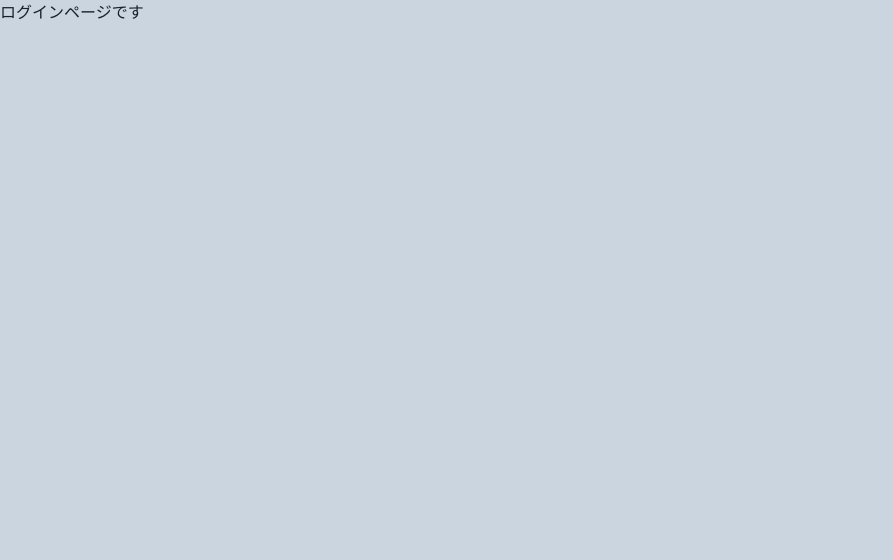
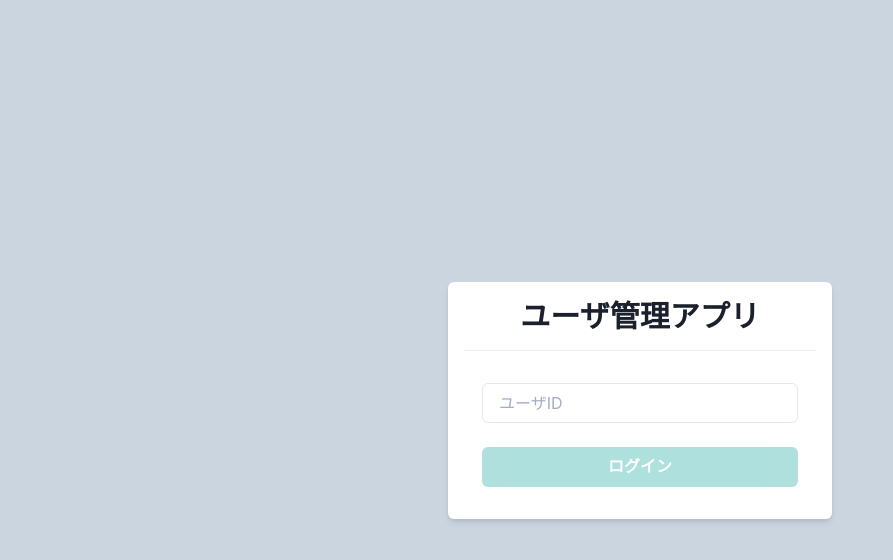
Before and after one commit to koinapu/react-chakra-ui, a React (Create React App) app: page / in a window 1280 px wide. Shown: the top 560 px of the page, without its empty margins (0-893 px from the left). Built offline with nearby package versions, Linux system fonts and the light colour scheme.

Commit message:
ログイン機能完了

```diff
--- a/package.json
+++ b/package.json
@@ -14,6 +14,7 @@
     "@emotion/react": "11.1.5",
     "@emotion/styled": "11.3.0",
     "@types/react-router-dom": "^5.1.7",
+    "axios": "0.21.1",
     "framer-motion": "4.1.11",
     "react": "17.0.2",
     "react-dom": "17.0.2",
--- /dev/null
+++ b/src/components/atoms/button/PrimaryButton.tsx
@@ -0,0 +1,25 @@
+import { memo, ReactNode, VFC } from "react";
+import { Button } from "@chakra-ui/button";
+
+type Props = {
+    children: ReactNode;
+    disabled: boolean;
+    loading: boolean;
+    onClick: () => void;
+};
+
+export const PrimaryButton: VFC<Props> = memo((props) => {
+    const { children, disabled = false, loading = false, onClick } = props;
+    return (
+        <Button
+            bg="teal.400"
+            color="white"
+            _hover={{ opacity: 0.8 }}
+            onClick={onClick}
+            isLoading={loading}
+            disabled={disabled || loading}
+        >
+            {children}
+        </Button>
+    )
+});
--- a/src/components/molecules/MenuDrawer.tsx
+++ b/src/components/molecules/MenuDrawer.tsx
@@ -1,25 +1,28 @@
 import { Button } from "@chakra-ui/button";
 import { Drawer, DrawerBody, DrawerContent, DrawerOverlay } from "@chakra-ui/modal";
-import { memo, VFC } from "react";
+import React, { memo, VFC } from "react";
 
 type Props = {
+    isOpen: boolean;
     onClose: () => void;
-    isOpen: boolean;
+    onClickHome: () => void;
+    onClickUserManagement: () => void;
+    onClickSetting: () => void;
 };
 
 export const MenuDrawer: VFC<Props> = memo((props) => {
-    const { isOpen, onClose } = props;
+    const { isOpen, onClose, onClickHome, onClickUserManagement, onClickSetting } = props;
     return (
-        <Drawer placement="left" size="xs" onClose={onClose} isOpen={isOpen}>
+        <Drawer placement="left" size="xs" onClose={onClose} isOpen={isOpen} >
             <DrawerOverlay>
                 <DrawerContent>
                     <DrawerBody p={0} bg="gray.100">
-                        <Button w="100%">TOP</Button>
-                        <Button w="100%">ユーザ一覧</Button>
-                        <Button w="100%">設定</Button>
+                        <Button w="100%" onClick={onClickHome}>TOP</Button>
+                        <Button w="100%" onClick={onClickUserManagement}>ユーザ一覧</Button>
+                        <Button w="100%" onClick={onClickSetting}>設定</Button>
                     </DrawerBody>
                 </DrawerContent>
             </DrawerOverlay>
-        </Drawer>
+        </Drawer >
     );
 });
--- a/src/components/organisms/layout/Header.tsx
+++ b/src/components/organisms/layout/Header.tsx
@@ -1,11 +1,18 @@
 import { useDisclosure } from "@chakra-ui/hooks";
 import { Box, Flex, Heading, Link } from "@chakra-ui/layout";
-import { memo, VFC } from "react";
+import { memo, useCallback, VFC } from "react";
+import { useHistory } from "react-router";
 import { MenuIconButton } from "../../atoms/button/MenuIconButton";
 import { MenuDrawer } from "../../molecules/MenuDrawer";
 
 export const Header: VFC = memo(() => {
     const { isOpen, onOpen, onClose } = useDisclosure();
+
+    const history = useHistory();
+    const onClickHome = useCallback(() => history.push("/home"), []);
+    const onClickUserManagement = useCallback(() => history.push("/home/user_management"), []);
+    const onClickSetting = useCallback(() => history.push("/home/setting"), []);
+
     return (
         <>
             <Flex
@@ -16,18 +23,24 @@
                 justify="space-between"
                 padding={{ base: 3, md: 5 }}
             >
-                <Flex align="center" as="a" mr={8} _hover={{ cursor: "pointer" }}>
-                    <Heading as="h1" fontSize={{ base: "md", md: "xl" }}>ユーザ管理アプリ</Heading>
+                <Flex align="center" as="a" mr={8} _hover={{ cursor: "pointer" }} onClick={onClickHome}>
+                    <Heading as="h1" fontSize={{ base: "md", md: "xl" }} >ユーザ管理アプリ</Heading>
                 </Flex>
                 <Flex align="center" fontSize="sm" flexGrow={2} display={{ base: "none", md: "flex" }}>
                     <Box pr={4}>
-                        <Link>ユーザ一覧</Link>
+                        <Link onClick={onClickUserManagement}>ユーザ一覧</Link>
                     </Box>
-                    <Link>設定</Link>
+                    <Link onClick={onClickSetting}>設定</Link>
                 </Flex>
                 <MenuIconButton onClick={onOpen} />
             </Flex>
-            <MenuDrawer onClose={onClose} isOpen={isOpen} />
+            <MenuDrawer
+                onClose={onClose}
+                isOpen={isOpen}
+                onClickHome={onClickHome}
+                onClickUserManagement={onClickUserManagement}
+                onClickSetting={onClickSetting}
+            />
             <Flex
                 as="nav"
                 bg="teal.200"
--- a/src/components/pages/Login.tsx
+++ b/src/components/pages/Login.tsx
@@ -1,5 +1,24 @@
-import { memo, VFC } from "react";
+import { Input } from "@chakra-ui/input";
+import { Box, Divider, Flex, Heading, Stack } from "@chakra-ui/layout";
+import { ChangeEvent, memo, useState, VFC } from "react";
+import { useAuth } from "../../hooks/useAuth";
+import { PrimaryButton } from "../atoms/button/PrimaryButton";
 
 export const Login: VFC = memo(() => {
-    return <p>ログインページです</p>
+    const { login, loading } = useAuth();
+    const [userId, setUserId] = useState('');
+    const onChangeUserId = (e: ChangeEvent<HTMLInputElement>) => setUserId(e.target.value);
+    const onClickLogin = () => login(userId)
+    return (
+        <Flex align="center" justify="center" height="100vh">
+            <Box bg="white" w="sm" p={4} borderRadius="md" shadow="md">
+                <Heading as="h1" size="lg" textAlign="center">ユーザ管理アプリ</Heading>
+                <Divider my={4} />
+                <Stack spacing={6} py={4} px="18">
+                    <Input placeholder="ユーザID" value={userId} onChange={onChangeUserId} />
+                    <PrimaryButton onClick={onClickLogin} loading={loading} disabled={userId === ""}>ログイン</PrimaryButton>
+                </Stack>
+            </Box>
+        </Flex >
+    )
 });
--- /dev/null
+++ b/src/hooks/useAuth.ts
@@ -0,0 +1,29 @@
+import axios from "axios";
+import { useCallback, useState } from "react"
+import { useHistory } from "react-router";
+import { User } from "../types/api/user";
+import { useMessage } from "./useMessage";
+
+export const useAuth = () => {
+    const history = useHistory();
+    const { showMessage } = useMessage();
+    const [loading, setLoading] = useState(false);
+    const login = useCallback((id: string) => {
+        setLoading(true);
+        if (!id) {
+            alert("入力がありません");
+            return;
+        }
+        axios.get<User>(`https://jsonplaceholder.typicode.com/users/${id}`).then((res) => {
+            if (res.data) {
+                showMessage({ title: "ログインしました", status: "success" });
+                history.push("/home");
+            } else {
+                showMessage({ title: "ユーザが見つかりません", status: "error" });
+            }
+        }
+        ).catch(() => showMessage({ title: "ログインできません", status: "error" })
+        ).finally(() => setLoading(false));
+    }, [history]);
+    return { login, loading };
+}
--- /dev/null
+++ b/src/hooks/useMessage.ts
@@ -0,0 +1,23 @@
+import { useToast } from "@chakra-ui/toast";
+import { useCallback } from "react"
+
+type Props = {
+    title: string;
+    status: "info" | "warning" | "success" | "error";
+}
+
+export const useMessage = () => {
+    const toast = useToast();
+    const showMessage = useCallback((props: Props) => {
+        const { title, status } = props;
+        toast({
+            title,
+            status,
+            position: "bottom-right",
+            duration: 2000,
+            isClosable: true
+        });
+    }, [toast]);
+
+    return { showMessage };
+}
--- /dev/null
+++ b/src/types/api/user.ts
@@ -0,0 +1,23 @@
+export type User = {
+    id: number;
+    name: string;
+    username: string;
+    email: string;
+    address: {
+        street: string;
+        suite: string;
+        city: string;
+        zipcode: string;
+        geo: {
+            lat: string;
+            lng: string;
+        }
+    };
+    phone: string;
+    website: string;
+    company: {
+        name: string;
+        catchPhrase: string;
+        bs: string;
+    }
+}
--- a/tsconfig.json
+++ b/tsconfig.json
@@ -7,7 +7,7 @@
         "esModuleInterop": true,
         "lib": [
             "dom",
-            "es2015"
+            "es2018"
         ],
         "jsx": "react-jsx"
     }
```
Also changed, not shown: 1 other file (tests, documents, lock files or other folders).
